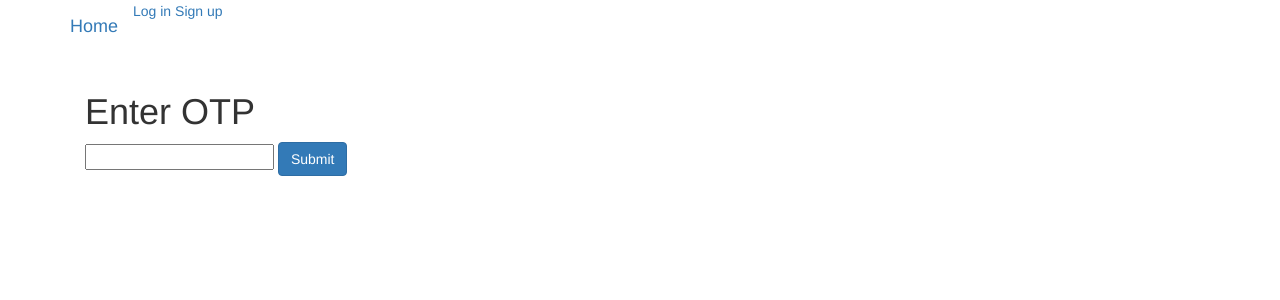
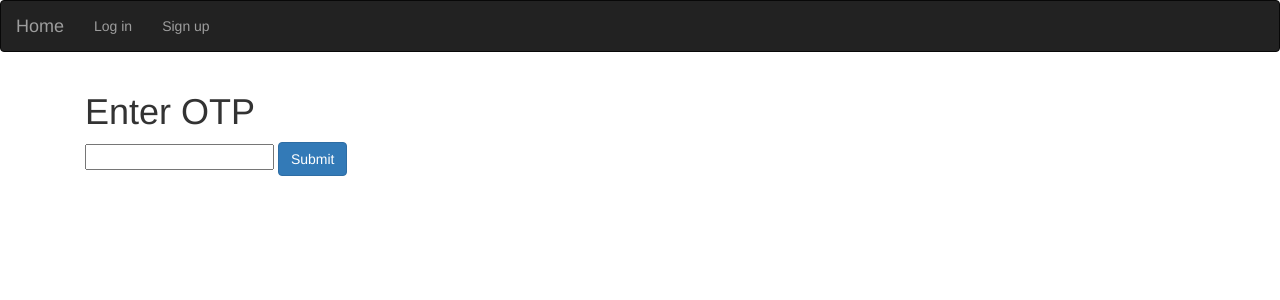
Before and after one commit to Suryanshm000/Bring-my-flower, a Django app: page /accounts/otp/ in a window 1280 px wide. Shown: the top 300 px of the page. Run offline with Django 3.2, Linux system fonts and the light colour scheme; some libraries are stand-ins or nearby versions.

Commit message:
designed navbar

```diff
--- a/templates/base.html
+++ b/templates/base.html
@@ -13,9 +13,9 @@
 </head>
 <body>
 
-    <nav class="navbar navbar-expand-lg mynav" role="navigation" id="navbar">
-        <div class="container">
-          <div class="navbar-nav align-items-center">
+    <nav class="navbar navbar-inverse"  role="navigation" id="navbar">
+        <div class="container-fluid">
+          <div class="navbar-header">
             <a class="navbar-brand mynav textcolor" href="{% url 'home' %}">Home</a>
           </div>
 
@@ -28,8 +28,10 @@
           <div class="collapse navbar-collapse" id="bs-example-navbar-collapse-1">      <!-- content under this btn will be collapsable-->
 
             <div class="navbar-nav ml-auto">
-                <a class="nav-item nav-link textcolor" href="{% url 'accounts:login' %}" class="btn btn-simple">Log in</a>
-                <a class="nav-item nav-link textcolor" href="{% url 'accounts:signup' %}" class="btn btn-simple">Sign up</a>
+              <ul class="nav navbar-nav">
+              <li><a class="nav-item nav-link textcolor" href="{% url 'accounts:login' %}" class="btn btn-simple">Log in</a></li>
+               <li><a class="nav-item nav-link textcolor" href="{% url 'accounts:signup' %}" class="btn btn-simple">Sign up</a></li>
+               </ul>
             </div>
           </div>
         </div>
```
